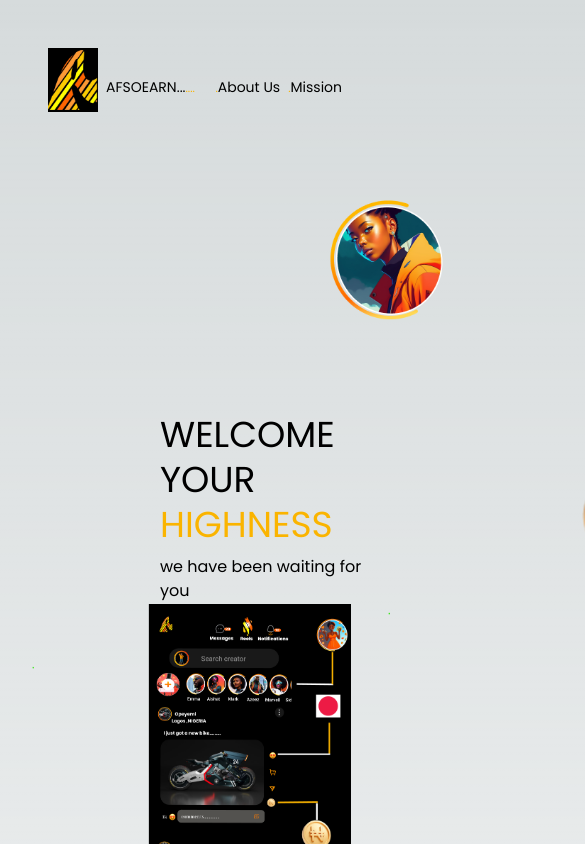
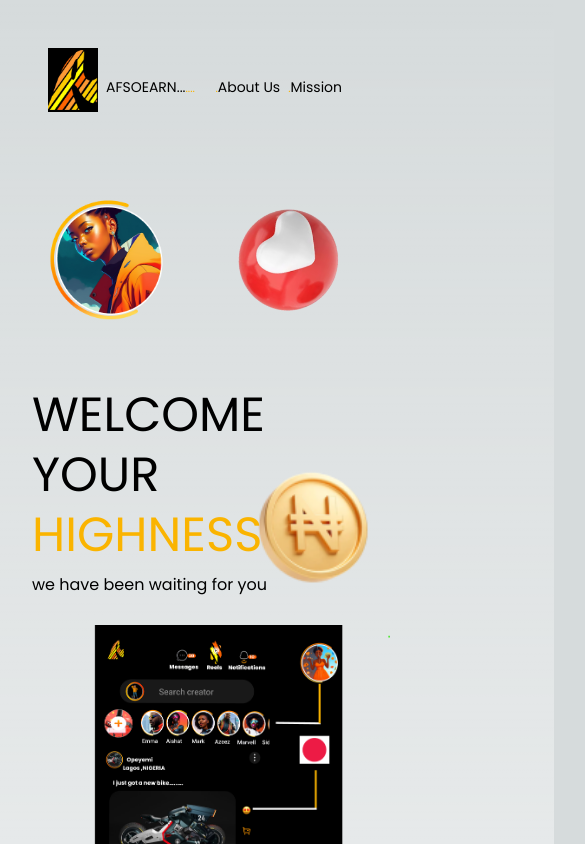
Before and after one commit to git-create-devben/afsoearn-waitlist, a Next.js app: page / in a window 390 px wide. Shown: the top 844 px of the page, 585 px wide, since content can reach past the window. Built offline with nearby package versions, Linux system fonts and the light colour scheme.

Commit message:
mobile responsive

```diff
--- a/src/app/Header.tsx
+++ b/src/app/Header.tsx
@@ -10,36 +10,36 @@ const Header = () => {
       <section>
         <div className="grid lg:grid-cols-2 ">
           <div className="relative">
-            <div className="grid grid-cols-2 space-x-[30rem] ml-10 ">
-              <Image src={Frame} alt="frame" width={150} height={50} className="ml-60"/>
+            <div className="grid grid-cols-2 lg:space-x-[30rem]  ">
+              <Image src={Frame} alt="frame" width={150} height={50} className="lg:ml-60"/>
               <Image
                 src={Love}
                 alt="frame"
                 width={150}
                 height={50}
-                className="mt-[-2rem]"
+                className="lg:mt-[-2rem]"
               />
               <Image
                 src={Circle}
                 alt="frame"
                 width={200}
                 height={50}
-                className="mt-[6rem] ml-20"
+                className="mt-[6rem] lg:ml-20 ml-48"
               />
             </div>
-            <div className="space-y-2 absolute mt-[-12rem] ml-32">
-              <h1 className="lg:text-[5.5rem] leading-tight text-bold text-4xl">
+            <div className="space-y-2 absolute lg:mt-[-12rem] lg:ml-32 -mt-60">
+              <h1 className="lg:text-[5.5rem] leading-tight text-bold text-5xl">
                 WELCOME YOUR <br />
                 <span className="text-pcolor">HIGHNESS</span>
               </h1>
               <p>we have been waiting for you</p>
             </div>
           </div>
-          <div className="lg:ml-10 relative">
+          <div className="relative -ml-20">
             <Image
               src={Screen}
               alt="frame"
-              width={1000}
+              width={900}
               height={100}
               className=""
             />
```
